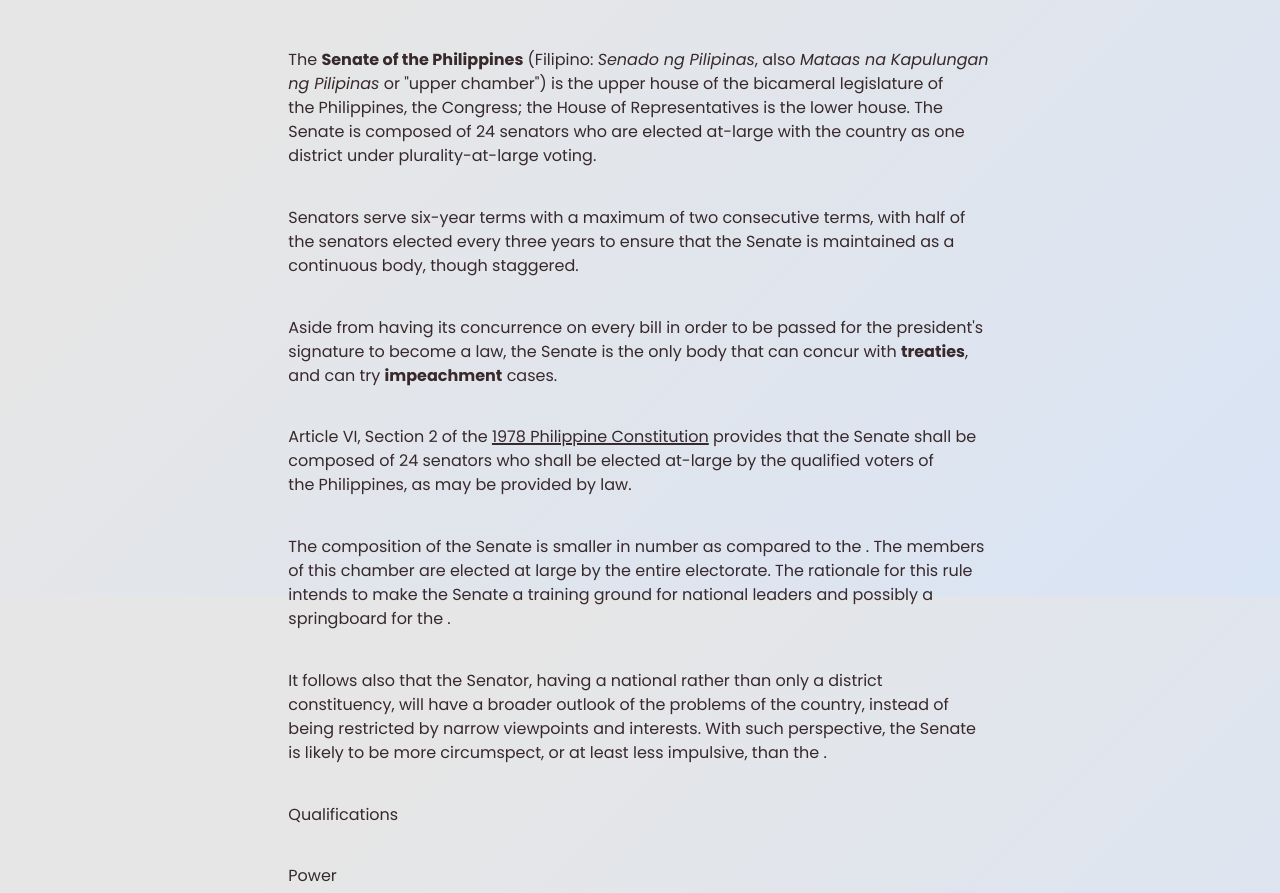
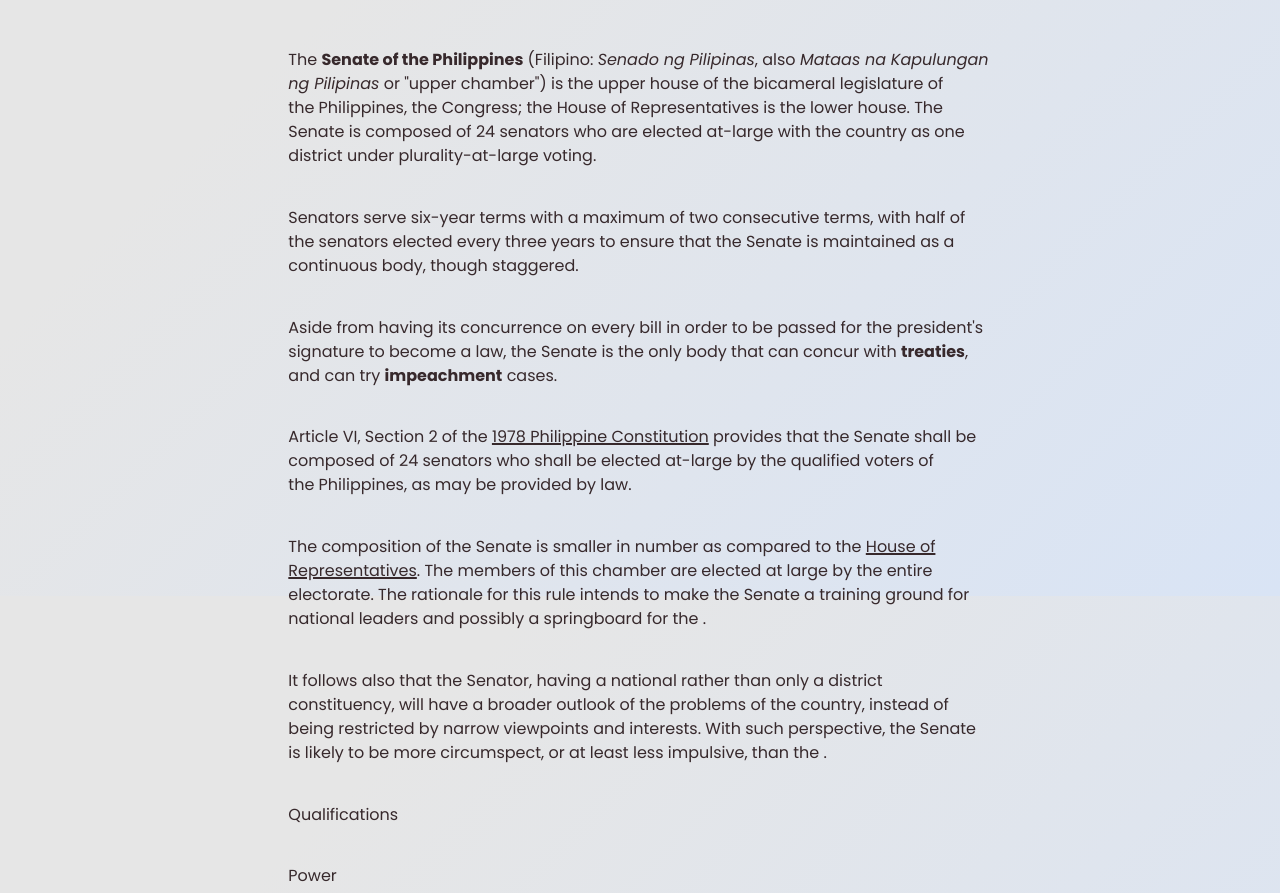
Before and after one commit to carlignn/carlgaspar, a Gatsby site: page /blog/senate-of-the-philippines/ in a window 1280 px wide. Shown: the part 204-1097 px from the top of the page. Built offline with nearby package versions, Linux system fonts and the light colour scheme; Gatsby itself is replaced by a stand-in of ours.

Commit message:
Update Posts “senate-of-the-philippines”

```diff
--- a/content/posts/senate-of-the-philippines.md
+++ b/content/posts/senate-of-the-philippines.md
@@ -5,7 +5,8 @@
   - government
   - philippines
 description: The Senate of the Philippines (Filipino: Senado ng Pilipinas,
-  also Mataas na Kapulungan ng Pilipinas or "upper chamber")
+  also Mataas na Kapulungan ng Pilipinas or "upper chamber")House of
+  Representatives
 ---
 The **Senate of the Philippines** (Filipino: *Senado ng Pilipinas*, also *Mataas na Kapulungan ng Pilipinas* or "upper chamber") is the upper house of the bicameral legislature of the Philippines, the Congress; the House of Representatives is the lower house. The Senate is composed of 24 senators who are elected at-large with the country as one district under plurality-at-large voting.
 
@@ -15,7 +16,7 @@
 
 Article VI, Section 2 of the [1978 Philippine Constitution](https://en.wikipedia.org/wiki/Constitution_of_the_Philippines) provides that the Senate shall be composed of 24 senators who shall be elected at-large by the qualified voters of the Philippines, as may be provided by law.
 
-The composition of the Senate is smaller in number as compared to the . The members of this chamber are elected at large by the entire electorate. The rationale for this rule intends to make the Senate a training ground for national leaders and possibly a springboard for the .
+The composition of the Senate is smaller in number as compared to the [House of Representatives](https://en.wikipedia.org/wiki/House_of_Representatives_of_the_Philippines). The members of this chamber are elected at large by the entire electorate. The rationale for this rule intends to make the Senate a training ground for national leaders and possibly a springboard for the .
 
 It follows also that the Senator, having a national rather than only a district constituency, will have a broader outlook of the problems of the country, instead of being restricted by narrow viewpoints and interests. With such perspective, the Senate is likely to be more circumspect, or at least less impulsive, than the .
 
```
